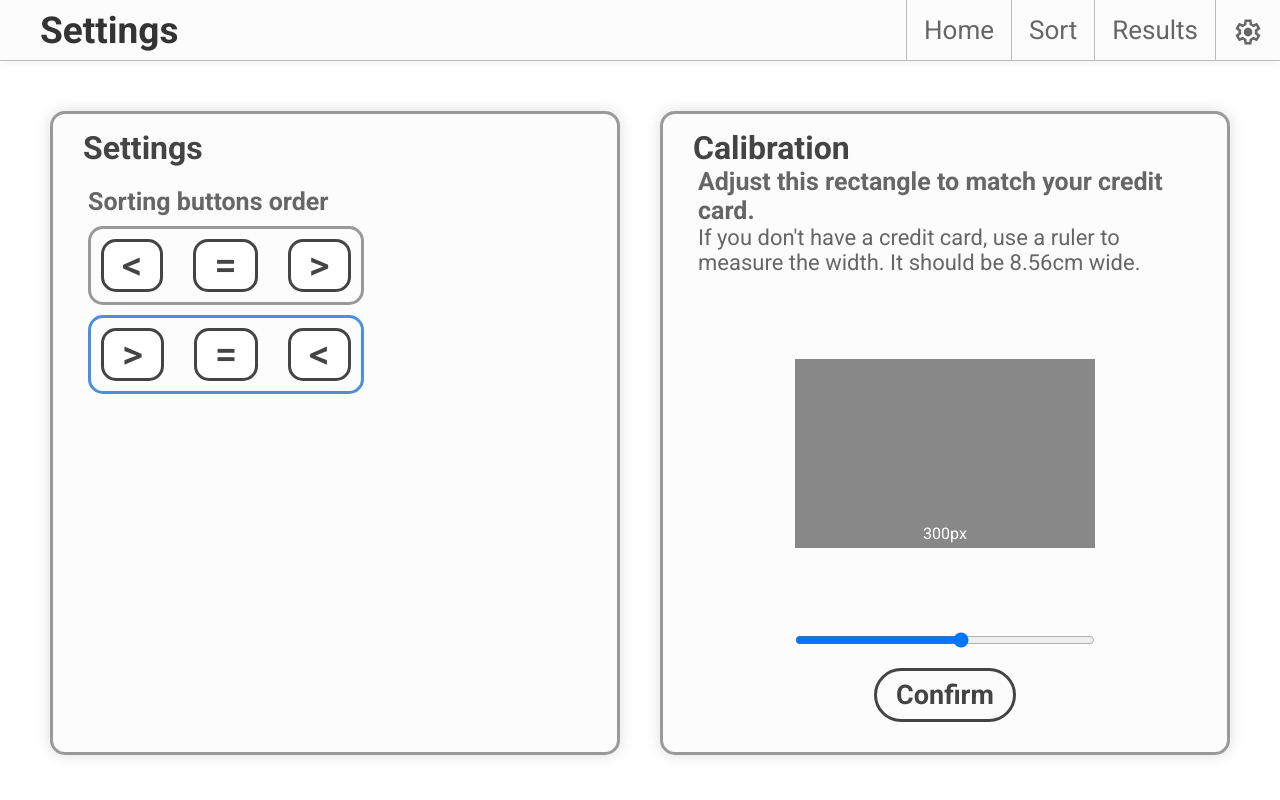
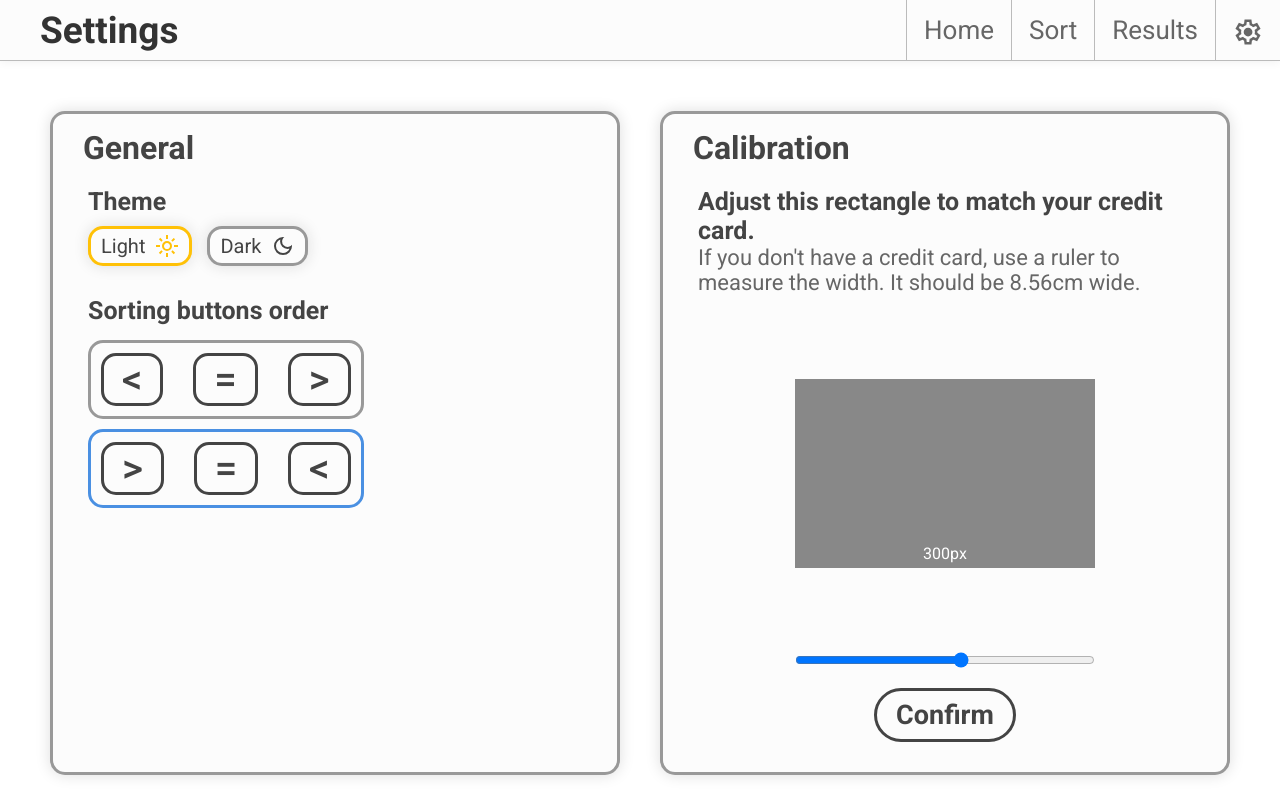
Before and after one commit to Oskar505/glyphSort, a Vue app: page /calibration in a window 1280 px wide. Built offline with nearby package versions, Linux system fonts and the light colour scheme.

Commit message:
dark theme

```diff
--- a/src/App.vue
+++ b/src/App.vue
@@ -1,5 +1,13 @@
 <script>
+  // get preferred theme
+  const prefersDark = window.matchMedia('(prefers-color-scheme: dark)').matches;
+  const preferredTheme = prefersDark ? 'dark' : 'light';
 
+  let theme;
+
+  localStorage.getItem('theme') ? theme = localStorage.getItem('theme') : theme = preferredTheme
+
+  document.documentElement.setAttribute('data-theme', theme);
 </script>
 
 <template>
@@ -9,6 +17,60 @@
 <style>
   @import url('https://fonts.googleapis.com/css2?family=Roboto:ital,wght@0,100;0,300;0,400;0,500;0,700;0,900;1,100;1,300;1,400;1,500;1,700;1,900&display=swap');
 
+
+  /* light/dark */
+  /* TODO: add more variables */
+  :root {
+    /* bg */
+    --page-bg: #fff;
+    --element-bg: #fcfcfc;
+
+    /* text */
+    --header: #333;
+    --text: #444;
+    --text2: #666;
+
+    /* border */
+    --border2: #999;
+    --border3: #bbb;
+    --preview-img-border: #444;
+
+    /* highlight */
+    --highlight-color: #000;
+    --enabled: #4a90e2;
+
+    /* shadow */
+    --shadow1: #eee;
+    --shadow2: #dedede;
+  }
+
+  [data-theme="dark"] {
+    /* bg */
+    --element-bg: #222;
+    --page-bg: #111;
+
+    /* text */
+    --header: #eee;
+    --text: #dedede;
+    --text2: #ccc;
+
+    /* border */
+    --border2: #555;
+    --border3: #444;
+    --preview-img-border: #555;
+
+    /* highlight */
+    --highlight-color: #fff;
+    --enabled: #4a90e2;
+
+    /* shadow */
+    --shadow1: rgba(0, 0, 0, 0);
+    --shadow2: rgba(0, 0, 0, 0);
+  }
+
+
+
+
   * {
     margin: 0;
     padding: 0;
@@ -17,17 +79,24 @@
   }
 
   a{
-    color: #000;
+    color: var(--highlight-color);
   }
+
+
+  body {
+    background-color: var(--page-bg);
+  }
+
+
 
 
   header {
     padding-left: 40px;
     /* border-bottom: 1px solid #ddd; */
-    border-bottom: 1px solid #bbb;
-    background-color: #fff;
-    box-shadow: 0px 0px 10px #eee;
-    background-color: #fcfcfc;
+    border-bottom: 1px solid var(--border3);
+    background-color: var(--page-bg);
+    box-shadow: 0px 0px 10px var(--shadow1);
+    background-color: var(--element-bg);
     margin-bottom: 50px;
     display: flex;
     align-items: center;
@@ -36,7 +105,7 @@
 
   h1 {
     font-size: 37px;
-    color: #333;
+    color: var(--header);
   }
 
   nav {
@@ -48,7 +117,7 @@
 
   nav div {
     padding: 17px;
-    border-left: 1px solid #bbb;
+    border-left: 1px solid var(--border3);
     cursor: pointer;
   }
 
@@ -58,7 +127,7 @@
 
   nav div h2 {
     font-size: 26px !important;
-    color: #666 !important;
+    color: var(--text2) !important;
     line-height: 1;
     font-weight: 400;
   }
@@ -97,7 +166,7 @@
   .middlePageWarning h2 {
     font-size: 30px;
     font-weight: 500;
-    color: #444;
+    color: var(--text);
     margin-bottom: 1.3em;
   }
 
--- a/src/views/Calibration.vue
+++ b/src/views/Calibration.vue
@@ -6,7 +6,7 @@
             <div @click="this.$router.push({path:'/', query: {glyphSetIds: JSON.stringify(glyphSetIds)}})"><h2>Home</h2></div>
             <div @click="this.$router.push({path:'/sort', query: {glyphSetIds: JSON.stringify(glyphSetIds)}})"><h2>Sort</h2></div>
             <div @click="this.$router.push({path:'/results', query: {glyphSetIds: JSON.stringify(glyphSetIds)}})"><h2>Results</h2></div>
-            <div @click="this.$router.push({path:'/calibration', query: {glyphSetIds: JSON.stringify(glyphSetIds)}})" class="secondaryNavBtn"><svg xmlns="http://www.w3.org/2000/svg" height="30px" viewBox="0 -960 960 960" width="30px" fill="#666"><path d="m370-80-16-128q-13-5-24.5-12T307-235l-119 50L78-375l103-78q-1-7-1-13.5v-27q0-6.5 1-13.5L78-585l110-190 119 50q11-8 23-15t24-12l16-128h220l16 128q13 5 24.5 12t22.5 15l119-50 110 190-103 78q1 7 1 13.5v27q0 6.5-2 13.5l103 78-110 190-118-50q-11 8-23 15t-24 12L590-80H370Zm70-80h79l14-106q31-8 57.5-23.5T639-327l99 41 39-68-86-65q5-14 7-29.5t2-31.5q0-16-2-31.5t-7-29.5l86-65-39-68-99 42q-22-23-48.5-38.5T533-694l-13-106h-79l-14 106q-31 8-57.5 23.5T321-633l-99-41-39 68 86 64q-5 15-7 30t-2 32q0 16 2 31t7 30l-86 65 39 68 99-42q22 23 48.5 38.5T427-266l13 106Zm42-180q58 0 99-41t41-99q0-58-41-99t-99-41q-59 0-99.5 41T342-480q0 58 40.5 99t99.5 41Zm-2-140Z"/></svg></div>
+            <div @click="this.$router.push({path:'/calibration', query: {glyphSetIds: JSON.stringify(glyphSetIds)}})" class="secondaryNavBtn"><svg xmlns="http://www.w3.org/2000/svg" height="30px" viewBox="0 -960 960 960" width="30px" style="fill: var(--text2);"><path d="m370-80-16-128q-13-5-24.5-12T307-235l-119 50L78-375l103-78q-1-7-1-13.5v-27q0-6.5 1-13.5L78-585l110-190 119 50q11-8 23-15t24-12l16-128h220l16 128q13 5 24.5 12t22.5 15l119-50 110 190-103 78q1 7 1 13.5v27q0 6.5-2 13.5l103 78-110 190-118-50q-11 8-23 15t-24 12L590-80H370Zm70-80h79l14-106q31-8 57.5-23.5T639-327l99 41 39-68-86-65q5-14 7-29.5t2-31.5q0-16-2-31.5t-7-29.5l86-65-39-68-99 42q-22-23-48.5-38.5T533-694l-13-106h-79l-14 106q-31 8-57.5 23.5T321-633l-99-41-39 68 86 64q-5 15-7 30t-2 32q0 16 2 31t7 30l-86 65 39 68 99-42q22 23 48.5 38.5T427-266l13 106Zm42-180q58 0 99-41t41-99q0-58-41-99t-99-41q-59 0-99.5 41T342-480q0 58 40.5 99t99.5 41Zm-2-140Z"/></svg></div>
         </nav>
     </header>
 
@@ -14,11 +14,30 @@
     <main>
 
         <div class="generalSettingsWrapper settingsWrapper">
-            <h2>Settings</h2>
+            <h2>General</h2>
 
-            <div class="sortingBtns">
+
+            <div class="theme generalSettingWrapper">
+                <h3 class="strong">Theme</h3>
+
+                <div class="themeBtnWrapper">
+                    <div class="themeBtn" :class="theme === 'light' ? 'lightEnabled' : ''" @click="toggleTheme('light')" >
+                        <p>Light</p>
+                        <svg xmlns="http://www.w3.org/2000/svg" height="24px" viewBox="0 -960 960 960" width="24px" fill="#444"><path d="M480-360q50 0 85-35t35-85q0-50-35-85t-85-35q-50 0-85 35t-35 85q0 50 35 85t85 35Zm0 80q-83 0-141.5-58.5T280-480q0-83 58.5-141.5T480-680q83 0 141.5 58.5T680-480q0 83-58.5 141.5T480-280ZM200-440H40v-80h160v80Zm720 0H760v-80h160v80ZM440-760v-160h80v160h-80Zm0 720v-160h80v160h-80ZM256-650l-101-97 57-59 96 100-52 56Zm492 496-97-101 53-55 101 97-57 59Zm-98-550 97-101 59 57-100 96-56-52ZM154-212l101-97 55 53-97 101-59-57Zm326-268Z"/></svg>
+                    </div>
+
+                    <div class="themeBtn" :class="theme === 'dark' ? 'darkEnabled' : ''" @click="toggleTheme('dark')">
+                        <p>Dark</p>
+                        <svg xmlns="http://www.w3.org/2000/svg" height="24px" viewBox="0 -960 960 960" width="24px" fill="#444"><path d="M480-120q-150 0-255-105T120-480q0-150 105-255t255-105q14 0 27.5 1t26.5 3q-41 29-65.5 75.5T444-660q0 90 63 153t153 63q55 0 101-24.5t75-65.5q2 13 3 26.5t1 27.5q0 150-105 255T480-120Zm0-80q88 0 158-48.5T740-375q-20 5-40 8t-40 3q-123 0-209.5-86.5T364-660q0-20 3-40t8-40q-78 32-126.5 102T200-480q0 116 82 198t198 82Zm-10-270Z"/></svg>
+                    </div>
+                </div>
+            </div>
+
+
+
+            <div class="sortingBtns generalSettingWrapper">
                 <h3 class="strong">Sorting buttons order</h3>
-                <div class="answerBtnWrapper" @click="saveSortingBtnsOrder(1)" :style="{ 'border-color': btnsOrder === 1 ? '#4a90e2' : '' }">
+                <div class="answerBtnWrapper" @click="saveSortingBtnsOrder(1)" :style="{ 'border-color': btnsOrder === 1 ? 'var(--enabled)' : '' }">
                     <div class="answerBtn">
                         <p><</p>
                     </div>
@@ -32,7 +51,7 @@
                     </div>
                 </div>
 
-                <div class="answerBtnWrapper" @click="saveSortingBtnsOrder(0)" :style="{ 'border-color': btnsOrder === 0 ? '#4a90e2' : '' }">
+                <div class="answerBtnWrapper" @click="saveSortingBtnsOrder(0)" :style="{ 'border-color': btnsOrder === 0 ? 'var(--enabled)' : '' }">
                     <div class="answerBtn">
                         <p>></p>
                     </div>
@@ -46,7 +65,6 @@
                     </div>
                 </div>
             </div>
-
         </div>
 
 
@@ -81,6 +99,7 @@
                 dpi: null,
                 btnsOrder: 0,
                 glyphSetIds: [],
+                theme: 'light',
             }
         },
 
@@ -99,10 +118,26 @@
 
 
             this.glyphSetIds = this.$route.query.glyphSetIds ? JSON.parse(this.$route.query.glyphSetIds) : []
+
+
+            // get preferred theme
+            const prefersDark = window.matchMedia('(prefers-color-scheme: dark)').matches;
+            const preferredTheme = prefersDark ? 'dark' : 'light';
+
+            localStorage.getItem('theme') ? this.theme = localStorage.getItem('theme') : this.theme = preferredTheme
+
+            document.documentElement.setAttribute('data-theme', this.theme);
         },
 
 
         methods: {
+            toggleTheme(theme) {
+                this.theme = theme
+                document.documentElement.setAttribute('data-theme', this.theme);
+                localStorage.setItem('theme', this.theme);
+            },
+
+
             adjustWidth() {
                 let width = parseFloat(document.getElementById('slider').value)
 
@@ -152,9 +187,9 @@
         justify-content: center;
         align-items: center;
         border-radius: 15px;
-        background-color: #fcfcfc;
-        box-shadow: 0px 0px 15px #dedede;
-        border: 3px solid #999;
+        background-color: var(--element-bg);
+        box-shadow: 0px 0px 15px var(--shadow2);
+        border: 3px solid var(--border2);
         margin-top: 3%;
         padding: 15px 30px;
         user-select: none;
@@ -170,6 +205,11 @@
     }
 
 
+    .generalSettingWrapper {
+        margin-left: 5px;
+    }
+
+
     .sortingBtns {
         display: flex;
         flex-direction: column;
@@ -177,9 +217,6 @@
         margin: 20px 5px;
     }
 
-    .sortingBtns h3 {
-        margin-bottom: 0px;
-    }
 
 
     .answerBtnWrapper {
@@ -188,44 +225,47 @@
         justify-content: center;
         align-items: center;
         gap: 30px;
-        border: 3px solid #999;
+        border: 3px solid var(--border2);
         padding: 10px;
         border-radius: 15px;
+        cursor: pointer;
     }
 
 
     .answerBtn {
         font-size: 40px;
         font-weight: 500;
-        border: 3px solid #444;
-        color: #444;
+        border: 3px solid var(--text);
+        color: var(--text);
         padding: 0 18px;
         border-radius: 15px;
-        background-color: white;
+        background-color: var(--element-bg);
     }
 
 
 
     .instructions {
         text-align: left;
-        color: #666;
+        color: var(--text2);
         font-size: 22px;
     }
 
     h2 {
-        color: #444;
+        color: var(--text);
         font-size: 32px;
         margin: 0;
     }
 
     .instructions p {
         margin-left: 5px;
+        margin-top: 20px;
     }
 
     .strong {
         font-weight: 700;
-        color: #666;
+        color: var(--text);
         font-size: 25px;
+        margin-bottom: 5px;
     }
 
 
@@ -249,7 +289,7 @@
     }
 
     .card p {
-        color: #fff;
+        color: var(--page-bg);
     }
 
 
@@ -263,20 +303,82 @@
 
     #slider {
         width: 300px;
-        background: #4a90e2;
+        background: var(--enabled);
     }
 
     #slide[type='range'] {
-        color: #4a90e2;
+        color: var(--enabled);
     }
+
+
+
+
+    /* theme switch */
+
+    .theme {
+        margin-top: 20px;
+    }
+
+    .themeBtnWrapper {
+        display: flex;
+        flex-direction: row;
+        justify-content: center;
+        align-items: center;
+        gap: 15px;
+        margin: 10px 0;
+    }
+
+    .themeBtn {
+        display: flex;
+        flex-direction: row;
+        justify-content: center;
+        align-items: center;
+        gap: 10px;
+        border-radius: 15px;
+        background-color: var(--element-bg);
+        box-shadow: 0px 0px 15px var(--shadow2);
+        border: 3px solid var(--border2);
+        color: var(--text);
+        padding: 5px 10px;
+        font-size: 20px;
+        cursor: pointer;
+    }
+
+    .themeBtn svg {
+        fill: var(--text);
+    }
+
+
+    .lightEnabled {
+        border-color: #ffc107;
+        transition: border-color 0.3s ease;
+    }
+
+    .lightEnabled svg {
+        fill: #ffc107;
+        transition: fill 0.3s ease;
+    }
+
+    .darkEnabled {
+        border-color: #7e57c2;
+        transition: border-color 0.3s ease;
+    }
+
+    .darkEnabled svg {
+        fill: #7e57c2;
+        transition: fill 0.3s ease;
+    }
+
+
+
 
 
     #confirmBtn {
         font-size: 27px;
         font-weight: 700;
-        color: #444;
-        background-color: #fcfcfc;
-        border: 3px solid #444;
+        color: var(--text);
+        background-color: var(--element-bg);
+        border: 3px solid var(--text);
         border-radius: 27px;
         cursor: pointer;
         padding: 0.3em 0.7em;
@@ -286,9 +388,9 @@
 
 
     #confirmBtn:hover {
-        border-color: #4a90e2;
-        background-color: #4a90e2;
-        color: #fff;
+        border-color: var(--enabled);
+        background-color: var(--enabled);
+        color: var(--page-bg);
         transition: 0.3s ease;
     }
 </style>
--- a/src/views/Results.vue
+++ b/src/views/Results.vue
@@ -6,7 +6,7 @@
             <div @click="this.$router.push({path:'/', query: {glyphSetIds: this.$route.query.glyphSetIds}})"><h2>Home</h2></div>
             <div @click="this.$router.push({path:'/sort', query: {glyphSetIds: this.$route.query.glyphSetIds}})"><h2>Sort</h2></div>
             <div @click="this.$router.push({path:'/results', query: {glyphSetIds: this.$route.query.glyphSetIds}})"><h2 class="navActive">Results</h2></div>
-            <div @click="this.$router.push({path:'/calibration', query: {glyphSetIds: this.$route.query.glyphSetIds}})" class="secondaryNavBtn"><svg xmlns="http://www.w3.org/2000/svg" height="30px" viewBox="0 -960 960 960" width="30px" fill="#666"><path d="m370-80-16-128q-13-5-24.5-12T307-235l-119 50L78-375l103-78q-1-7-1-13.5v-27q0-6.5 1-13.5L78-585l110-190 119 50q11-8 23-15t24-12l16-128h220l16 128q13 5 24.5 12t22.5 15l119-50 110 190-103 78q1 7 1 13.5v27q0 6.5-2 13.5l103 78-110 190-118-50q-11 8-23 15t-24 12L590-80H370Zm70-80h79l14-106q31-8 57.5-23.5T639-327l99 41 39-68-86-65q5-14 7-29.5t2-31.5q0-16-2-31.5t-7-29.5l86-65-39-68-99 42q-22-23-48.5-38.5T533-694l-13-106h-79l-14 106q-31 8-57.5 23.5T321-633l-99-41-39 68 86 64q-5 15-7 30t-2 32q0 16 2 31t7 30l-86 65 39 68 99-42q22 23 48.5 38.5T427-266l13 106Zm42-180q58 0 99-41t41-99q0-58-41-99t-99-41q-59 0-99.5 41T342-480q0 58 40.5 99t99.5 41Zm-2-140Z"/></svg></div>
+            <div @click="this.$router.push({path:'/calibration', query: {glyphSetIds: this.$route.query.glyphSetIds}})" class="secondaryNavBtn"><svg xmlns="http://www.w3.org/2000/svg" height="30px" viewBox="0 -960 960 960" width="30px" style="fill: var(--text2);"><path d="m370-80-16-128q-13-5-24.5-12T307-235l-119 50L78-375l103-78q-1-7-1-13.5v-27q0-6.5 1-13.5L78-585l110-190 119 50q11-8 23-15t24-12l16-128h220l16 128q13 5 24.5 12t22.5 15l119-50 110 190-103 78q1 7 1 13.5v27q0 6.5-2 13.5l103 78-110 190-118-50q-11 8-23 15t-24 12L590-80H370Zm70-80h79l14-106q31-8 57.5-23.5T639-327l99 41 39-68-86-65q5-14 7-29.5t2-31.5q0-16-2-31.5t-7-29.5l86-65-39-68-99 42q-22-23-48.5-38.5T533-694l-13-106h-79l-14 106q-31 8-57.5 23.5T321-633l-99-41-39 68 86 64q-5 15-7 30t-2 32q0 16 2 31t7 30l-86 65 39 68 99-42q22 23 48.5 38.5T427-266l13 106Zm42-180q58 0 99-41t41-99q0-58-41-99t-99-41q-59 0-99.5 41T342-480q0 58 40.5 99t99.5 41Zm-2-140Z"/></svg></div>
         </nav>
     </header>
 
@@ -23,9 +23,14 @@
                 <h3>Charts</h3>
 
                 <div class="chartsWrapper">
-                    <line-chart :datasets="[...charts[0].datasets[index]]" :labels="charts[0].labels[index]" :average="glyphSet.successRate" v-if="charts.length > 0"></line-chart>
+                    <div class="chart">
+                        <line-chart :datasets="[...charts[0].datasets[index]]" :labels="charts[0].labels[index]" :average="glyphSet.successRate" v-if="charts.length > 0"></line-chart>
+                    </div>
 
-                    <bar-chart :datasets="[charts[1].datasets[index]]" :labels="charts[1].labels" :average="glyphSet.successRate" v-if="charts.length > 0"></bar-chart>
+                    <div class="chart">
+                        <bar-chart :datasets="[charts[1].datasets[index]]" :labels="charts[1].labels" :average="glyphSet.successRate" v-if="charts.length > 0"></bar-chart>
+                    </div>
+
                 </div>
             </div>
         </section>
@@ -255,14 +260,14 @@
 
     .setHeader {
         font-size: 35px;
-        color: #444;
+        color: var(--text);
         margin: -10px 0 5px -10px;
         font-weight: 800;
     }
 
     h3 {
         font-size: 29px;
-        color: #444;
+        color: var(--text);
         margin-top: 10px;
         font-weight: 700;
     }
@@ -270,9 +275,9 @@
 
     .resultBox {
         border-radius: 15px;
-        background-color: #fcfcfc;
-        box-shadow: 0px 0px 15px #dedede;
-        border: 3px solid #999;
+        background-color: var(--element-bg);
+        box-shadow: 0px 0px 15px var(--shadow2);
+        border: 3px solid var(--border2);
         padding: 25px 30px;
         width: 100%;
         display: flex;
@@ -296,6 +301,13 @@
     }
 
 
+    .chart {
+        background-color: #ffffff;
+        margin-bottom: 20px;
+        padding: 20px 5px;
+    }
+
+
 
 
 
--- a/src/views/Sort.vue
+++ b/src/views/Sort.vue
@@ -6,7 +6,7 @@
             <div @click="this.$router.push({path:'/', query: {glyphSetIds: JSON.stringify(glyphSetIds)}})"><h2>Home</h2></div>
             <div @click="this.$router.push({path:'/sort', query: {glyphSetIds: JSON.stringify(glyphSetIds)}})"><h2 class="navActive">Sort</h2></div>
             <div @click="this.$router.push({path:'/results', query: {glyphSetIds: JSON.stringify(glyphSetIds)}})"><h2>Results</h2></div>
-            <div @click="this.$router.push({path:'/calibration', query: {glyphSetIds: JSON.stringify(glyphSetIds)}})" class="secondaryNavBtn"><svg xmlns="http://www.w3.org/2000/svg" height="30px" viewBox="0 -960 960 960" width="30px" fill="#666"><path d="m370-80-16-128q-13-5-24.5-12T307-235l-119 50L78-375l103-78q-1-7-1-13.5v-27q0-6.5 1-13.5L78-585l110-190 119 50q11-8 23-15t24-12l16-128h220l16 128q13 5 24.5 12t22.5 15l119-50 110 190-103 78q1 7 1 13.5v27q0 6.5-2 13.5l103 78-110 190-118-50q-11 8-23 15t-24 12L590-80H370Zm70-80h79l14-106q31-8 57.5-23.5T639-327l99 41 39-68-86-65q5-14 7-29.5t2-31.5q0-16-2-31.5t-7-29.5l86-65-39-68-99 42q-22-23-48.5-38.5T533-694l-13-106h-79l-14 106q-31 8-57.5 23.5T321-633l-99-41-39 68 86 64q-5 15-7 30t-2 32q0 16 2 31t7 30l-86 65 39 68 99-42q22 23 48.5 38.5T427-266l13 106Zm42-180q58 0 99-41t41-99q0-58-41-99t-99-41q-59 0-99.5 41T342-480q0 58 40.5 99t99.5 41Zm-2-140Z"/></svg></div>
+            <div @click="this.$router.push({path:'/calibration', query: {glyphSetIds: JSON.stringify(glyphSetIds)}})" class="secondaryNavBtn"><svg xmlns="http://www.w3.org/2000/svg" height="30px" viewBox="0 -960 960 960" width="30px" style="fill: var(--text2);"><path d="m370-80-16-128q-13-5-24.5-12T307-235l-119 50L78-375l103-78q-1-7-1-13.5v-27q0-6.5 1-13.5L78-585l110-190 119 50q11-8 23-15t24-12l16-128h220l16 128q13 5 24.5 12t22.5 15l119-50 110 190-103 78q1 7 1 13.5v27q0 6.5-2 13.5l103 78-110 190-118-50q-11 8-23 15t-24 12L590-80H370Zm70-80h79l14-106q31-8 57.5-23.5T639-327l99 41 39-68-86-65q5-14 7-29.5t2-31.5q0-16-2-31.5t-7-29.5l86-65-39-68-99 42q-22-23-48.5-38.5T533-694l-13-106h-79l-14 106q-31 8-57.5 23.5T321-633l-99-41-39 68 86 64q-5 15-7 30t-2 32q0 16 2 31t7 30l-86 65 39 68 99-42q22 23 48.5 38.5T427-266l13 106Zm42-180q58 0 99-41t41-99q0-58-41-99t-99-41q-59 0-99.5 41T342-480q0 58 40.5 99t99.5 41Zm-2-140Z"/></svg></div>
         </nav>
     </header>
 
@@ -63,7 +63,7 @@
 
 
     <div class="floatingBtn" @click="this.$router.push({path:'/results', query: {glyphSetIds: JSON.stringify(glyphSetIds)}})">
-        <svg xmlns="http://www.w3.org/2000/svg" height="40px" viewBox="0 -960 960 960" width="40px" fill="#444"><path d="M662.82-440.39H145.87v-79.22h516.95L423.87-758.57 480-814.7 814.7-480 480-145.87l-56.13-55.56 238.95-238.96Z"/></svg>
+        <svg xmlns="http://www.w3.org/2000/svg" height="40px" viewBox="0 -960 960 960" width="40px" fill="var(--text)"><path d="M662.82-440.39H145.87v-79.22h516.95L423.87-758.57 480-814.7 814.7-480 480-145.87l-56.13-55.56 238.95-238.96Z"/></svg>
     </div>
 
 </template>
@@ -378,9 +378,9 @@
         align-items: center;
         gap: 50px;
         border-radius: 15px;
-        background-color: #fcfcfc;
-        box-shadow: 0px 0px 15px #dedede;
-        border: 3px solid #999;
+        background-color: var(--element-bg);
+        box-shadow: 0px 0px 15px var(--shadow2);
+        border: 3px solid var(--border2);
         margin-top: 13%;
         padding: 50px 90px;
         user-select: none;
@@ -406,11 +406,11 @@
     .answerBtn {
         font-size: 49px;
         font-weight: 500;
-        border: 3px solid #444;
-        color: #444;
+        border: 3px solid var(--text);
+        color: var(--text);
         padding: 0 25px;
         border-radius: 15px;
-        background-color: white;
+        background-color: var(--element-bg);
     }
 
 
@@ -420,24 +420,24 @@
         bottom: 60px;
         right: 60px;
         background-color: transparent;
-        border: 3px solid #444;
+        border: 3px solid var(--text);
         border-radius: 50%;
         padding: 7px;
         cursor: pointer;
         transition: 0.2s;
-        background-color: #fcfcfc;
-        box-shadow: 0px 0px 10px #ddd;
+        background-color: var(--element-bg);
+        box-shadow: 0px 0px 10px var(--shadow2);
         transition: 0.3s ease;
     }
 
     .floatingBtn:hover {
-        border-color: #4a90e2;
-        background-color: #4a90e2;
+        border-color: var(--enabled);
+        background-color: var(--enabled);
         transition: 0.3s ease;
     }
 
     .floatingBtn:hover svg{
-        fill: #fff;
+        fill: var(--page-bg);
         transition: 0.3s ease;
     }
 
@@ -448,7 +448,7 @@
     @keyframes correctBtnKeyframe {
         0% {
             background-color: transparent;
-            border: 3px solid #444
+            border: 3px solid var(--text)
         }
 
         50% {
@@ -458,14 +458,14 @@
 
         100% {
             background-color: transparent;
-            border: 3px solid #444
+            border: 3px solid var(--text)
         }
     }
 
     @keyframes wrongBtnKeyframe {
         0% {
             background-color: transparent;
-            border: 3px solid #444
+            border: 3px solid var(--text)
         }
 
         50% {
@@ -475,7 +475,7 @@
 
         100% {
             background-color: transparent;
-            border: 3px solid #444
+            border: 3px solid var(--text)
         }
     }
 
@@ -483,24 +483,24 @@
     @keyframes neutralBtnKeyframe {
         0% {
             background-color: transparent;
-            border: 3px solid #444
+            border: 3px solid var(--text)
         }
 
         50% {
-            background-color: #4a90e2;
-            border: 3px solid #4a90e2;
+            background-color: var(--enabled);
+            border: 3px solid var(--enabled);
         }
 
         100% {
             background-color: transparent;
-            border: 3px solid #444
+            border: 3px solid var(--text)
         }
     }
 
 
     @keyframes correctBorderKeyframe {
         0% {
-            border: 3px solid #999
+            border: 3px solid var(--border2)
         }
 
         50% {
@@ -508,13 +508,13 @@
         }
 
         100% {
-            border: 3px solid #999
+            border: 3px solid var(--border2)
         }
     }
 
     @keyframes wrongBorderKeyframe {
         0% {
-            border: 3px solid #999
+            border: 3px solid var(--border2)
         }
 
         50% {
@@ -522,22 +522,22 @@
         }
 
         100% {
-            border: 3px solid #999
+            border: 3px solid var(--border2)
         }
     }
 
 
     @keyframes neutralBorderKeyframe {
         0% {
-            border: 3px solid #999
+            border: 3px solid var(--border2)
         }
 
         50% {
-            border: 3px solid #4a90e2;
+            border: 3px solid var(--enabled);
         }
 
         100% {
-            border: 3px solid #999
+            border: 3px solid var(--border2)
         }
     }
 
@@ -576,17 +576,17 @@
 
     .correctBorder {
         animation: correctBorderKeyframe 500ms ease-in;
-        background-color: #fcfcfc !important;
+        background-color: var(--element-bg) !important;
     }
 
     .wrongBorder {
         animation: wrongBorderKeyframe 500ms ease-in;
-        background-color: #fcfcfc !important;
+        background-color: var(--element-bg) !important;
     }
 
     .neutralBorder {
         animation: neutralBorderKeyframe 500ms ease-in;
-        background-color: #fcfcfc !important;
+        background-color: var(--element-bg) !important;
     }
 
 
```
Also changed, not shown: src/components/FileInput.vue (+15 -15 lines), src/components/GlyphSetInfo.vue (+5 -5 lines), src/views/Home.vue (+25 -31 lines).
